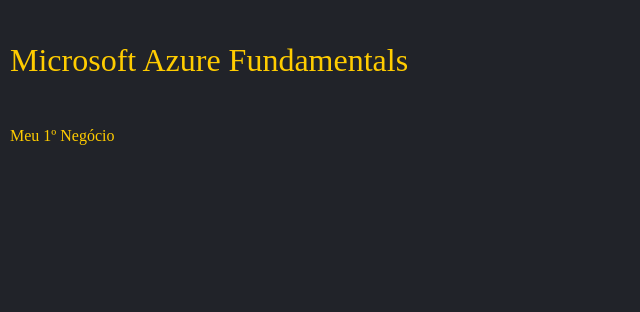
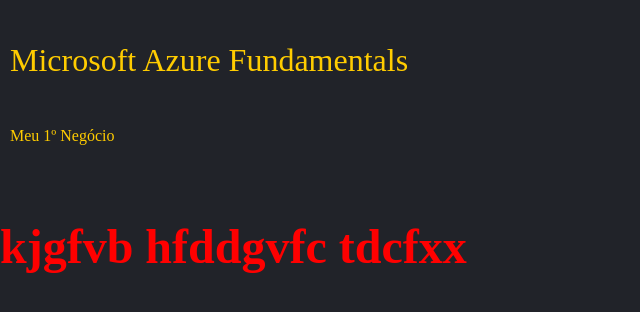
Before and after one commit to c-rn/0, a website: page html/links.html in a window 1280 px wide. Shown: the whole page, without its empty margins (0-640 px from the left). Drawn offline with Linux system fonts and the light colour scheme.

Commit message:
@Ceo-Sammarco - Thu 11 Apr 2024

```diff
--- a/html/links.html
+++ b/html/links.html
@@ -23,6 +23,8 @@
          txt="Meu 1º Negócio"
       ></Link>
    </menu>
+
+   <p id="testeP">kjgfvb  hfddgvfc tdcfxx</p>
 
 
    <!-- script type="module" -->
@@ -55,13 +57,10 @@
       };
       Element.prototype.CSS = function( props ) {
          for( let v in props ) {
-               this.style.prototype = v;
-               this.style.v = props[v];
-               _( "style: ", this.style );
-            /*return(
-               this.style = v
-               this.style.v = props[v]
-            );*/
+            _( `this.style.${ v } = "${ props[ v ] }"` );
+
+               eval( `this.style.${ v } = "${ props[ v ] }"` );
+
          }
       };
       Element.prototype.attribute = function( v ) {
@@ -92,21 +91,15 @@
             ` );
          } );
       //}
-
       //Link();
 
       l1.css( "font-size: 2rem !important;" );
-      l2.CSS( {
+      testeP.CSS( {
          fontSize: "3rem",
          fontWeight: "bold",
+         color: "#f00",
       } );
 
-      let o = {
-         name: "nome",
-         idade: "13",
-      };
-      for( let i in o ) {
-         _( "i: ", i, ".i: ", o[i] );
-      }
+
    </script>
 </body>
```
